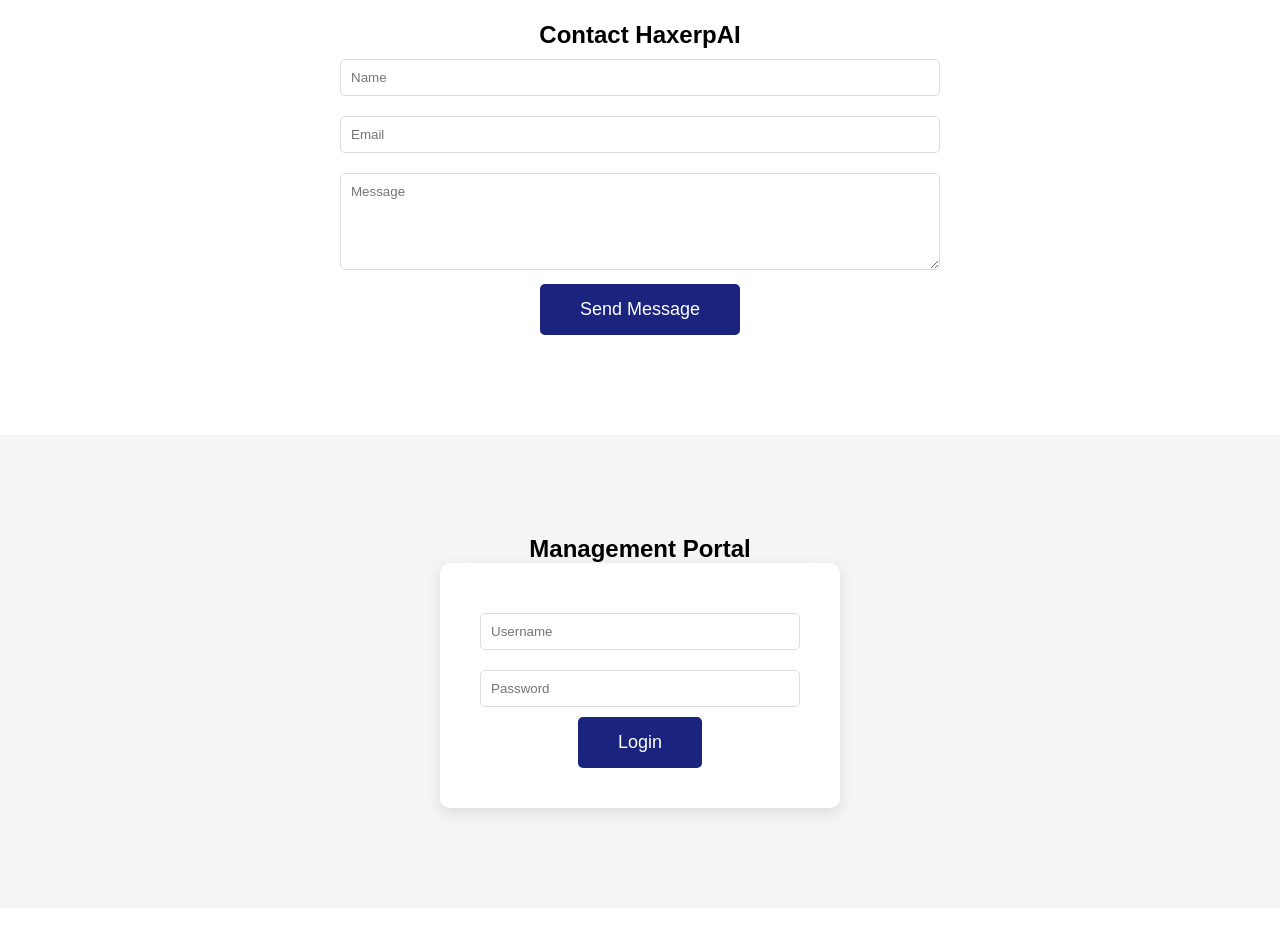
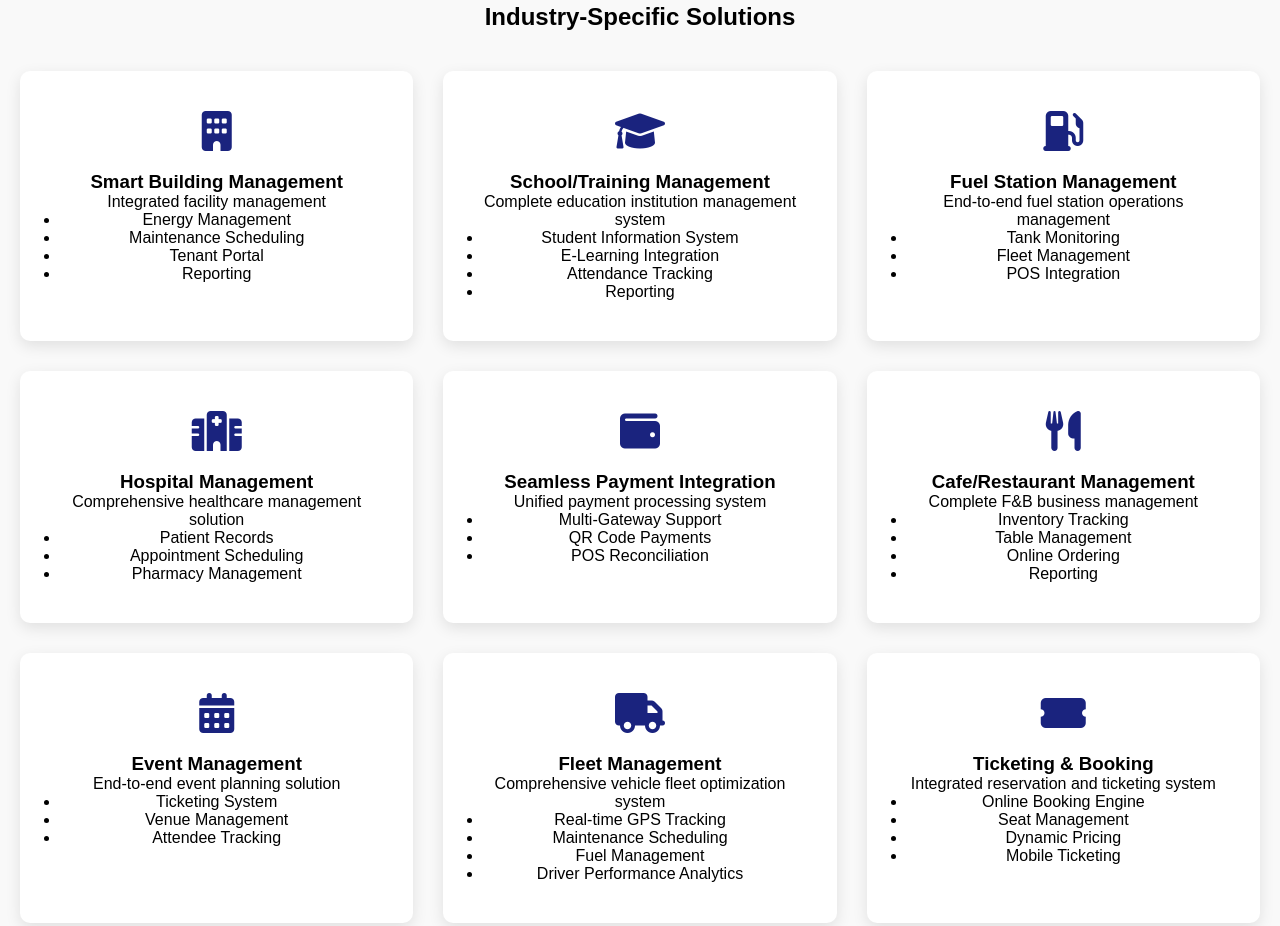
Before and after one commit to habtamu-tamere/haxerpai, a plain HTML site: page index.html in a window 1280 px wide. Shown: the part 1441-2367 px from the top of the page. Drawn offline with Linux system fonts and the light colour scheme.

Commit message:
Update index.html

```diff
--- a/index.html
+++ b/index.html
@@ -169,12 +169,6 @@
             text-align: center;
         }
 
-        .admin-login {
-            padding: 100px 80px;
-            background: #f5f5f5;
-            text-align: center;
-        }
-
         .login-form {
             max-width: 400px;
             margin: 0 auto;
@@ -277,6 +271,58 @@
             font-size: 0.8em;
         }
 
+
+
+        .solutions {
+            padding: 100px 20px;
+            background: #f9f9f9;
+        }
+
+        .solutions-grid {
+            display: grid;
+            grid-template-columns: repeat(auto-fit, minmax(300px, 1fr));
+            gap: 30px;
+            margin-top: 40px;
+        }
+
+        .solution-card {
+            background: #fff;
+            padding: 40px;
+            border-radius: 10px;
+            transition: transform 0.3s;
+            text-align: center;
+            border: 0px solid #e0e0e0;
+
+
+            box-shadow: 0 5px 15px rgba(0,0,0,0.1);
+
+        }
+
+        .solution-card:hover {
+            transform: translateY(-5px);
+            box-shadow: 0 10px 20px rgba(0,0,0,0.1);
+        }
+
+        .solution-icon {
+            font-size: 40px;
+            color: #1a237e;
+            margin-bottom: 20px;
+        }
+
+
+        .gps-tracker {
+            height: 400px;
+            border-radius: 10px;
+            margin: 20px 0;
+        }
+
+        .booking-calendar {
+            background: white;
+            padding: 20px;
+            border-radius: 10px;
+            margin-top: 20px;
+        }
+
     </style>
 </head>
 <body>
@@ -287,6 +333,7 @@
             <li><a href="#home">Home</a></li>
             <li><a href="#features">Features</a></li>
             <li><a href="#solutions">Solutions</a></li>
+              <li><a href="#dashboard">Dashboard</a></li>
             <li><a href="#contact">Contact</a></li>
         </ul>
     </nav>
@@ -316,8 +363,7 @@
                 <i class="fas fa-chart-line"></i>
                 <h3>Business Intelligence</h3>
                 <p>Real-time analytics and reporting for data-driven decisions</p>
-
-</div>
+            </div>
             <div class="feature-card">
                 <i class="fas fa-boxes"></i>
                 <h3>Inventory Management</h3>
@@ -329,6 +375,135 @@
                 <p>Comprehensive employee lifecycle management</p>
             </div>
         </div>
+    </section>
+
+
+
+
+
+
+
+    <!-- Industry Solutions Section -->
+    <section class="solutions" id="solutions">
+        <h2 style="text-align: center; margin-bottom: 40px;">Industry-Specific Solutions</h2>
+        <div class="solutions-grid">
+            <!-- Building Management -->
+            <div class="solution-card">
+                <i class="fas fa-building solution-icon"></i>
+                <h3>Smart Building Management</h3>
+                <p>Integrated facility management</p>
+                <ul class="solution-features">
+                    <li>Energy Management</li>
+                    <li>Maintenance Scheduling</li>
+                    <li>Tenant Portal</li>
+                    <li>Reporting</li>
+                </ul>
+            </div>
+
+            <!-- Education Management -->
+            <div class="solution-card">
+                <i class="fas fa-graduation-cap solution-icon"></i>
+                <h3>School/Training Management</h3>
+                <p>Complete education institution management system</p>
+                <ul>
+                    <li>Student Information System</li>
+                    <li>E-Learning Integration</li>
+                    <li>Attendance Tracking</li>
+                     <li>Reporting</li>
+                </ul>
+            </div>
+
+            <!-- Fuel Station Management -->
+            <div class="solution-card">
+                <i class="fas fa-gas-pump solution-icon"></i>
+                <h3>Fuel Station Management</h3>
+                <p>End-to-end fuel station operations management</p>
+                <ul>
+                    <li>Tank Monitoring</li>
+                    <li>Fleet Management</li>
+                    <li>POS Integration</li>
+                </ul>
+            </div>
+
+            <!-- Healthcare Management -->
+            <div class="solution-card">
+                <i class="fas fa-hospital solution-icon"></i>
+                <h3>Hospital Management</h3>
+                <p>Comprehensive healthcare management solution</p>
+                <ul>
+                    <li>Patient Records</li>
+                    <li>Appointment Scheduling</li>
+                    <li>Pharmacy Management</li>
+                </ul>
+            </div>
+
+            <!-- Payment Solutions -->
+            <div class="solution-card">
+                <i class="fas fa-wallet solution-icon"></i>
+                <h3>Seamless Payment Integration</h3>
+                <p>Unified payment processing system</p>
+                <ul>
+                    <li>Multi-Gateway Support</li>
+                    <li>QR Code Payments</li>
+                    <li>POS Reconciliation</li>
+                </ul>
+            </div>
+
+            <!-- Hospitality Management -->
+            <div class="solution-card">
+                <i class="fas fa-utensils solution-icon"></i>
+                <h3>Cafe/Restaurant Management</h3>
+                <p>Complete F&B business management</p>
+                <ul>
+                    <li>Inventory Tracking</li>
+                    <li>Table Management</li>
+                    <li>Online Ordering</li>
+                     <li>Reporting</li>
+                </ul>
+            </div>
+
+            <!-- Event Management -->
+            <div class="solution-card">
+                <i class="fas fa-calendar-alt solution-icon"></i>
+                <h3>Event Management</h3>
+                <p>End-to-end event planning solution</p>
+                <ul>
+                    <li>Ticketing System</li>
+                    <li>Venue Management</li>
+                    <li>Attendee Tracking</li>
+                </ul>
+            </div>
+
+
+
+
+            <!-- Fleet Management Card -->
+            <div class="solution-card">
+                <i class="fas fa-truck solution-icon"></i>
+                <h3>Fleet Management</h3>
+                <p>Comprehensive vehicle fleet optimization system</p>
+                <ul>
+                    <li>Real-time GPS Tracking</li>
+                    <li>Maintenance Scheduling</li>
+                    <li>Fuel Management</li>
+                    <li>Driver Performance Analytics</li>
+                </ul>
+            </div>
+
+            <!-- Ticketing & Booking Card -->
+            <div class="solution-card">
+                <i class="fas fa-ticket-alt solution-icon"></i>
+                <h3>Ticketing & Booking</h3>
+                <p>Integrated reservation and ticketing system</p>
+                <ul>
+                    <li>Online Booking Engine</li>
+                    <li>Seat Management</li>
+                    <li>Dynamic Pricing</li>
+                    <li>Mobile Ticketing</li>
+                </ul>
+            </div>
+            </div>
+
     </section>
 
 
```
